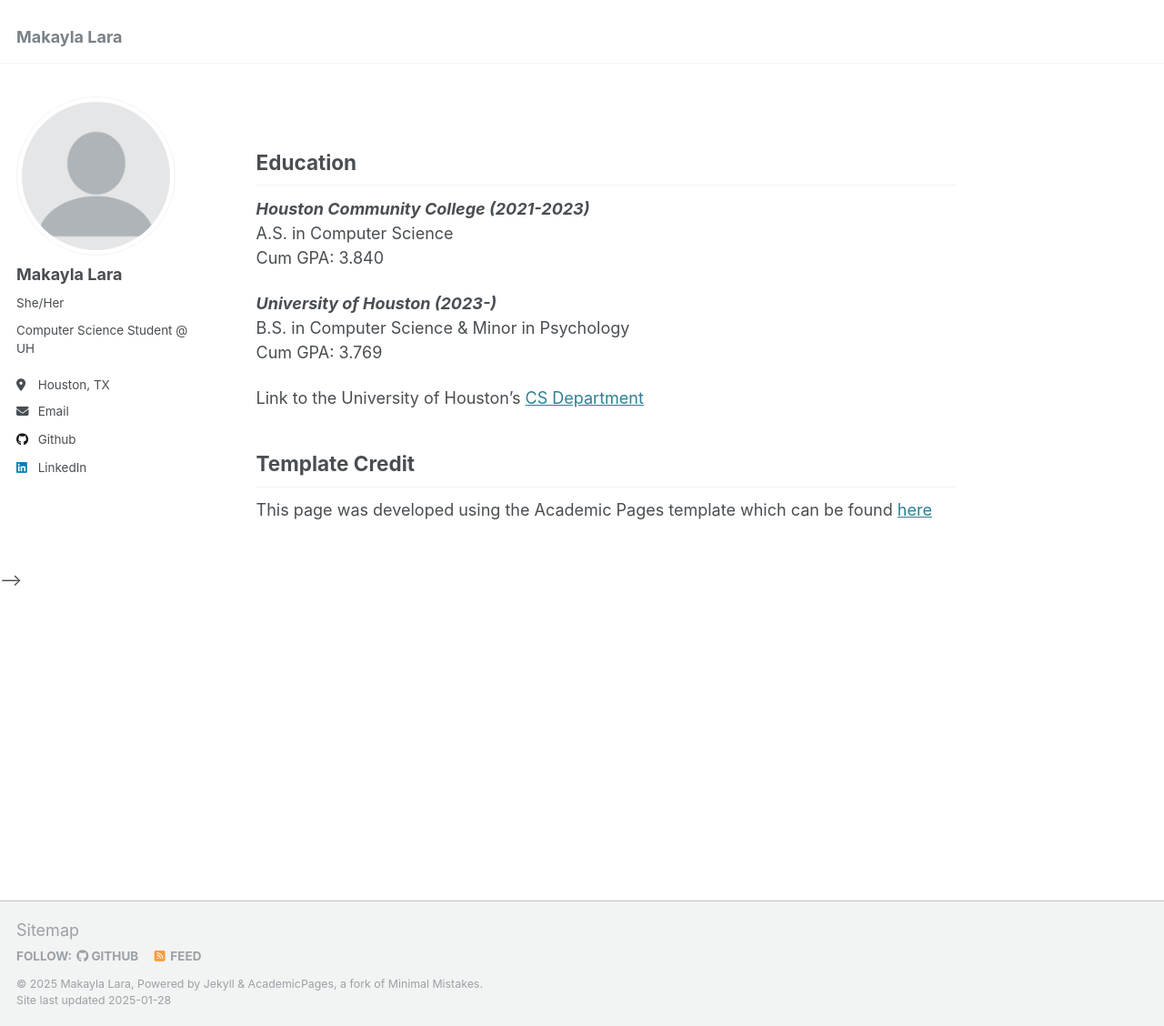
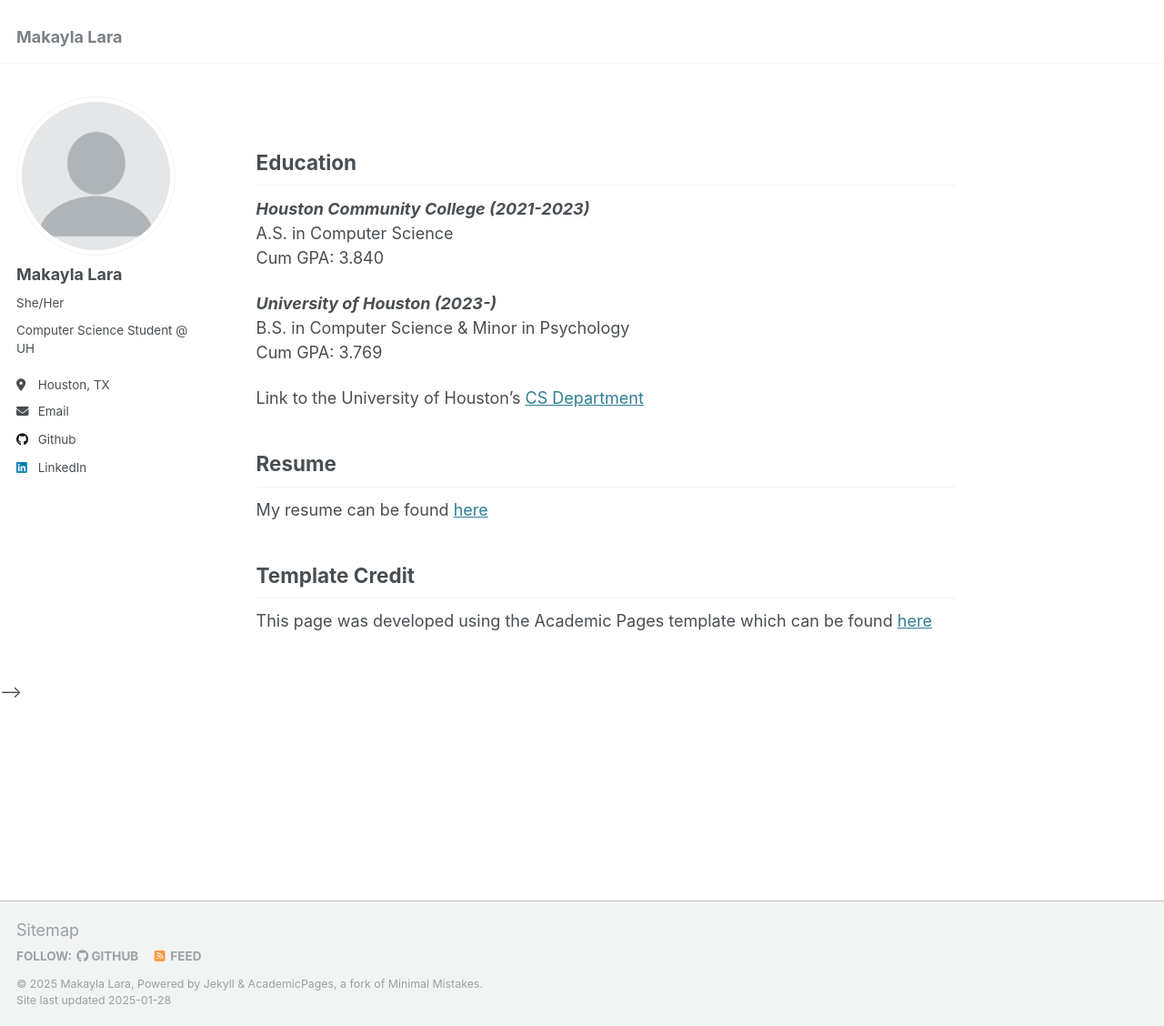
Before and after one commit to makssla/makssla.github.io, a Jekyll site: the page built from _pages/about.md, in a window 1280 px wide and 1128 px high. Shown: the whole window at 91% size. Built offline with Jekyll 4.4.1, drawn with Linux system fonts in a browser that asks for light colours.

Commit message:
Update about.md

```diff
--- a/_pages/about.md
+++ b/_pages/about.md
@@ -18,6 +18,10 @@ Cum GPA: 3.769
 
 Link to the University of Houston's [CS Department](cs.uh.edu)
 
+Resume
+------
+My resume can be found [here](https://makssla.github.io/files/resume.pdf)
+
 Template Credit
 ------
 This page was developed using the Academic Pages template which can be found [here](https://github.com/academicpages/academicpages.github.io)
```
